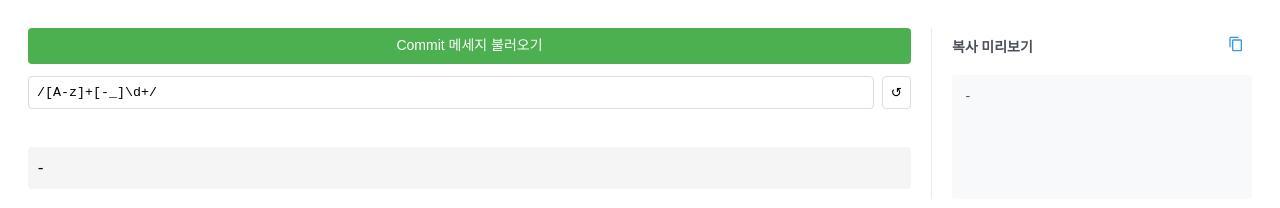
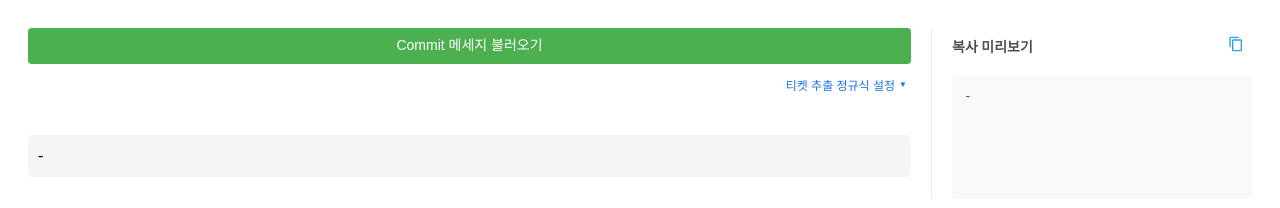
Before and after one commit to teawon/CommitExtractor, a website with bundled scripts: page public/base.html in a window 1280 px wide. Built offline with nearby package versions, Linux system fonts and the light colour scheme; some packages are replaced by stand-ins of ours; no server answers.

Commit message:
style: 정규식 입력 ui 스타일 수정

```diff
--- a/public/base.html
+++ b/public/base.html
@@ -257,18 +257,54 @@
         width: 100%;
       }
 
+      .regex-toggle-container {
+        margin-top: 4px;
+        text-align: right;
+      }
+
+      .toggle-link {
+        background: none;
+        border: none;
+        padding: 4px;
+        color: #1a73e8;
+        font-size: 12px;
+        cursor: pointer;
+        display: inline-flex;
+        align-items: center;
+        gap: 4px;
+      }
+
+      .toggle-link:hover {
+        text-decoration: underline;
+      }
+
+      .toggle-icon {
+        font-size: 8px;
+        transition: transform 0.2s;
+      }
+
+      .toggle-icon.open {
+        transform: rotate(180deg);
+      }
+
       .regex-input-container {
+        margin-top: 8px;
         display: flex;
         gap: 8px;
-        margin-top: 8px;
+        transition: all 0.2s;
+      }
+
+      .regex-input-container.hidden {
+        display: none;
       }
 
       .regex-input {
         flex: 1;
-        padding: 8px;
+        padding: 6px 8px;
         border: 1px solid #ddd;
         border-radius: 4px;
         font-family: monospace;
+        font-size: 12px;
       }
 
       .reset-button {
@@ -277,6 +313,7 @@
         border-radius: 4px;
         background: white;
         cursor: pointer;
+        font-size: 12px;
       }
 
       .reset-button:hover {
@@ -291,7 +328,16 @@
           <button id="startButton" class="button">
             Commit 메세지 불러오기
           </button>
-          <div class="regex-input-container">
+          <div class="regex-toggle-container">
+            <button
+              id="toggleRegexButton"
+              class="toggle-link"
+              title="정규식 설정"
+            >
+              티켓 추출 정규식 설정
+              <span class="toggle-icon">▼</span>
+            </button>
+            <div id="regexInputContainer" class="regex-input-container hidden">
               <input
                 type="text"
                 id="ticketRegexInput"
@@ -305,6 +351,7 @@
               >
                 ↺
               </button>
+            </div>
           </div>
         </div>
         <div id="messageList" class="message-list"></div>
--- a/src/popup.ts
+++ b/src/popup.ts
@@ -15,6 +15,8 @@ interface StatusElements {
   previewContent: HTMLDivElement;
   ticketRegexInput: HTMLInputElement;
   resetRegexButton: HTMLButtonElement;
+  toggleRegexButton: HTMLButtonElement;
+  regexInputContainer: HTMLDivElement;
 }
 
 interface StoredData {
@@ -48,6 +50,12 @@ const getStatusElements = (): StatusElements | null => {
   const resetRegexButton = document.getElementById(
     "resetRegexButton"
   ) as HTMLButtonElement;
+  const toggleRegexButton = document.getElementById(
+    "toggleRegexButton"
+  ) as HTMLButtonElement;
+  const regexInputContainer = document.getElementById(
+    "regexInputContainer"
+  ) as HTMLDivElement;
 
   if (
     !startButton ||
@@ -58,7 +66,9 @@ const getStatusElements = (): StatusElements | null => {
     !summaryCheckbox ||
     !previewContent ||
     !ticketRegexInput ||
-    !resetRegexButton
+    !resetRegexButton ||
+    !toggleRegexButton ||
+    !regexInputContainer
   ) {
     console.error("필수 DOM 엘리먼트를 찾을 수 없습니다.");
     return null;
@@ -74,6 +84,8 @@ const getStatusElements = (): StatusElements | null => {
     previewContent,
     ticketRegexInput,
     resetRegexButton,
+    toggleRegexButton,
+    regexInputContainer,
   };
 };
 
@@ -216,6 +228,14 @@ const setupEventListeners = (elements: StatusElements): void => {
     updatePreview(elements);
     showToast(elements, "기본 정규식으로 초기화되었습니다.", "success");
   });
+
+  const { toggleRegexButton, regexInputContainer } = elements;
+
+  toggleRegexButton.addEventListener("click", () => {
+    const toggleIcon = toggleRegexButton.querySelector(".toggle-icon");
+    regexInputContainer.classList.toggle("hidden");
+    toggleIcon?.classList.toggle("open");
+  });
 };
 
 const updateUIForValidPath = (
@@ -226,8 +246,7 @@ const updateUIForValidPath = (
 
   if (!isValid) {
     button.disabled = true;
-    button.innerHTML = `Commit 메세지 불러오기<br><span class="error-text" style="font-size: 12px;">유효한 페이지에서 사용 가능합니다.</span>`;
-    // <br>${GIT_SERVICE_INFO.gitlab.domain}
+    button.innerHTML = `Commit 메세지 불러오기<br><span class="error-text" style="font-size: 12px;">유효한 페이지에서 사용 가능합니다. <br>${GIT_SERVICE_INFO.gitlab.urlGuidanceMessage}</span>`;
     previewContent.textContent = "Merge Request 페이지에서 실행해주세요";
   } else {
     button.disabled = false;
@@ -451,6 +470,9 @@ const loadFromStorage = async (elements: StatusElements): Promise<void> => {
   } else {
     ticketRegexInput.value = "/[A-z]+[-_]\\d+/";
   }
+
+  // 처음에는 정규식 입력창을 숨김
+  elements.regexInputContainer.classList.add("hidden");
 };
 
 const handleClipboardCopy = (
```
Lines whose indentation alone changed are shown as unchanged.
